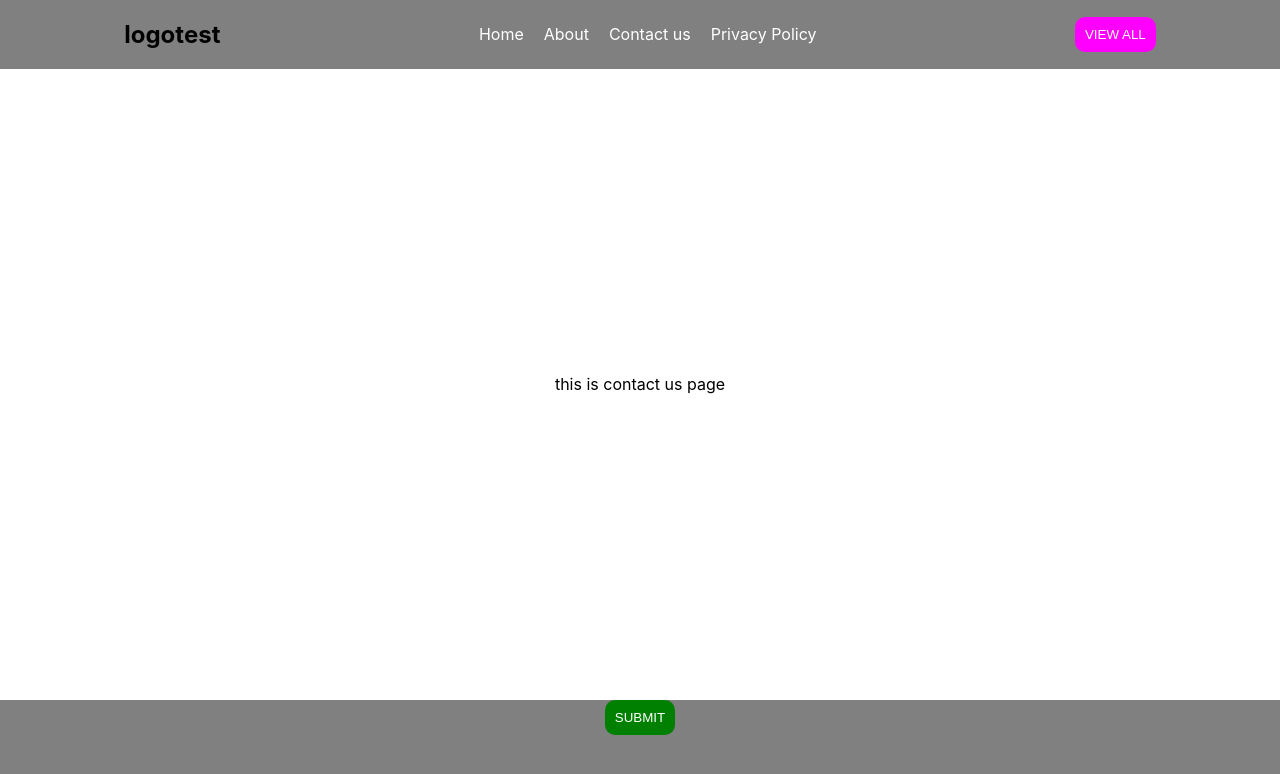
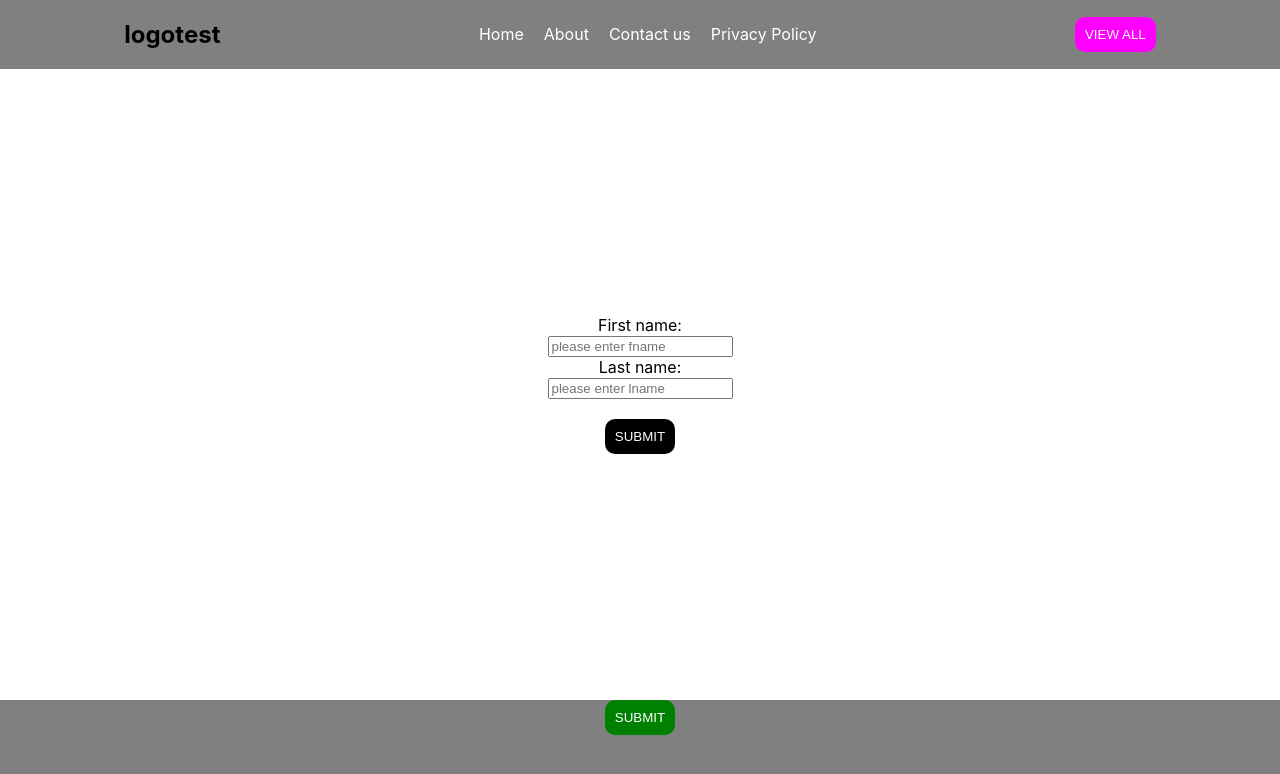
Before and after one commit to pratikkakani080/react-eve-batch-28-01, a React (Create React App) app: page /contact-us in a window 1280 px wide. Shown: the top 774 px of the page. Built offline with nearby package versions, Linux system fonts and the light colour scheme.

Commit message:
feat: form handeling

```diff
--- a/src/common/modules/contactUs/index.jsx
+++ b/src/common/modules/contactUs/index.jsx
@@ -1,9 +1,26 @@
-import React from 'react'
+import React, { useState } from 'react'
+import Button from '../../elements/button'
 
 function ContactUs() {
+    const [fname, setFname] = useState('')
+    const [lname, setLname] = useState('')
+    const handleSubmit = () => {
+        console.log(fname)
+        localStorage.setItem('fName', fname)
+        localStorage.setItem('lName', lname)
+        setFname('')
+        setLname('')
+    }
     return (
         <div>
-            this is contact us page
+            <label htmlFor="fname">First name:</label><br />
+            <input type="text" id="fname" name="fname" placeholder='please enter fname' value={fname} onChange={(event) => setFname(event.target.value)} /><br />
+            <label htmlFor="lname">Last name:</label><br />
+            <input type="text" id="lname" name="lname" placeholder='please enter lname' value={lname} onChange={(event) => setLname(event.target.value)} /><br /><br />
+            <Button
+                buttonText={'Submit'}
+                handleOnClick={handleSubmit}
+            />
         </div>
     )
 }
```
